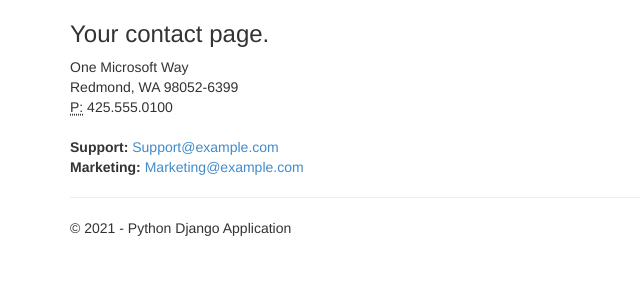
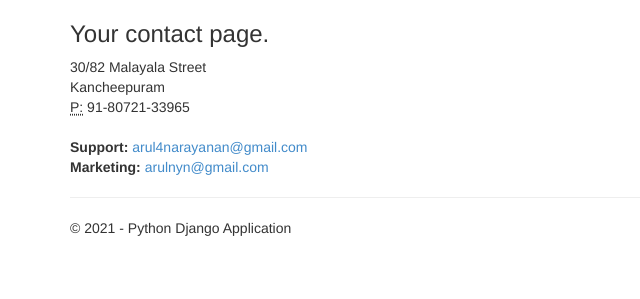
Before and after one commit to arulatgit/arulatgit, a Django app: page /contact in a window 1280 px wide. Shown: the part 52-351 px from the top of the page, without its empty margins (0-640 px from the left). Run offline with Django 3.2, Linux system fonts and the light colour scheme; some libraries are stand-ins or nearby versions.

Commit message:
Update contact.html

```diff
--- a/Application/app/templates/app/contact.html
+++ b/Application/app/templates/app/contact.html
@@ -6,15 +6,15 @@
 <h3>{{ message }}</h3>
 
 <address>
-    One Microsoft Way<br />
-    Redmond, WA 98052-6399<br />
+    30/82 Malayala Street<br />
+    Kancheepuram <br />
     <abbr title="Phone">P:</abbr>
-    425.555.0100
+    91-80721-33965
 </address>
 
 <address>
-    <strong>Support:</strong>   <a href="mailto:Support@example.com">Support@example.com</a><br />
-    <strong>Marketing:</strong> <a href="mailto:Marketing@example.com">Marketing@example.com</a>
+    <strong>Support:</strong>   <a href="mailto:Support@example.com">arul4narayanan@gmail.com</a><br />
+    <strong>Marketing:</strong> <a href="mailto:Marketing@example.com">arulnyn@gmail.com</a>
 </address>
 
 {% endblock %}
```
